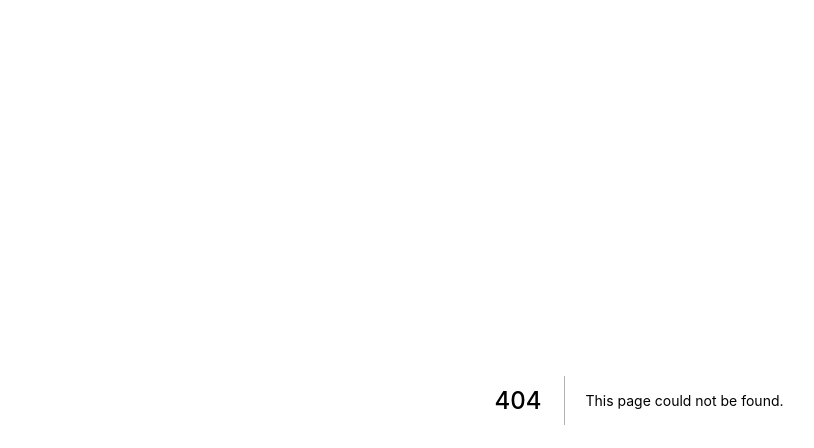
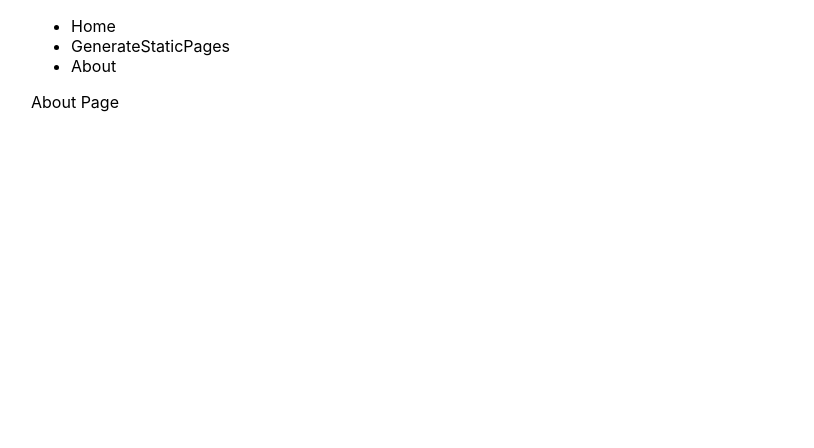
Before and after one commit to angelmsanchez/next.js-notion, a Next.js app: page /about in a window 1280 px wide. Before the commit this address had no page. Shown: the top 448 px of the page, without its empty margins (1-815 px from the left). Built offline with nearby package versions, Linux system fonts and the light colour scheme.

Commit message:
generate routing and layout

```diff
--- /dev/null
+++ b/components/Layout/Layout.tsx
@@ -0,0 +1,43 @@
+import Head from 'next/head';
+import Link from 'next/link';
+
+import styles from '../../styles/Home.module.css';
+
+interface Props {
+  children: any;
+}
+
+const Layout = (props: Props) => {
+  const { children } = props;
+
+  return (
+    <div className={styles.container}>
+      <Head>
+      </Head>
+      <header>
+        <ul>
+          <li>
+            <Link href="/">
+              <a>Home</a>
+            </Link>
+          </li>
+          <li>
+            <Link href="/generate-static-pages">
+              <a>GenerateStaticPages</a>
+            </Link>
+          </li>
+          <li>
+            <Link href="/about">
+              <a>About</a>
+            </Link>
+          </li>
+        </ul>
+      </header>
+      <main>
+        {children}
+      </main>
+    </div>
+  )
+}
+
+export default Layout;
--- a/pages/_app.tsx
+++ b/pages/_app.tsx
@@ -1,8 +1,14 @@
-import '../styles/globals.css'
-import type { AppProps } from 'next/app'
+import type { AppProps } from 'next/app';
+
+import '../styles/globals.css';
+import Layout from '../components/Layout/Layout';
 
 function MyApp({ Component, pageProps }: AppProps) {
-  return <Component {...pageProps} />
+  return (
+    <Layout>
+      <Component {...pageProps} />
+    </Layout>
+  )
 }
 
-export default MyApp
+export default MyApp;
--- /dev/null
+++ b/pages/about.tsx
@@ -0,0 +1,11 @@
+import type { NextPage } from 'next';
+
+const About: NextPage = () => {
+  return (
+    <div>
+      About Page
+    </div>
+  )
+}
+
+export default About;
```
Also changed, not shown: pages/generate-static-pages.tsx (added, +26 -0 lines), pages/index.tsx (+3 -27 lines).
